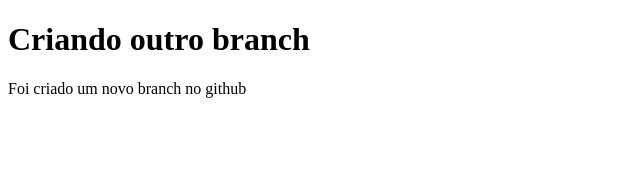
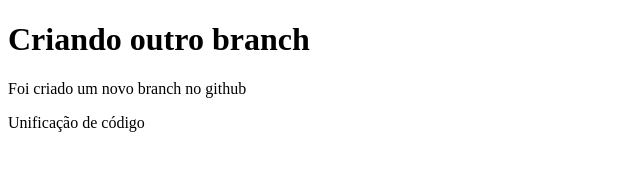
Before and after one commit to daviribeiroads/tutorial_git, a plain HTML site: page index.html in a window 1280 px wide. Shown: the whole page, without its empty margins (0-640 px from the left). Drawn offline with Linux system fonts and the light colour scheme.

Commit message:
Ataulização

```diff
--- a/index.html
+++ b/index.html
@@ -8,5 +8,6 @@
 <body>
     <h1>Criando outro branch</h1>
     <p>Foi criado um novo branch no github</p>
+    <p>Unificação de código</p>
 </body>
 </html>
```
